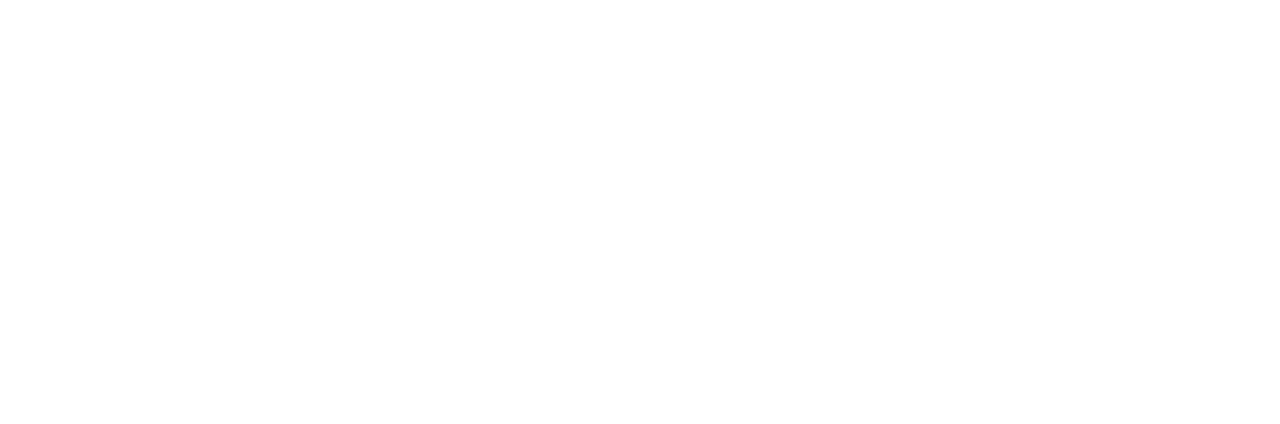
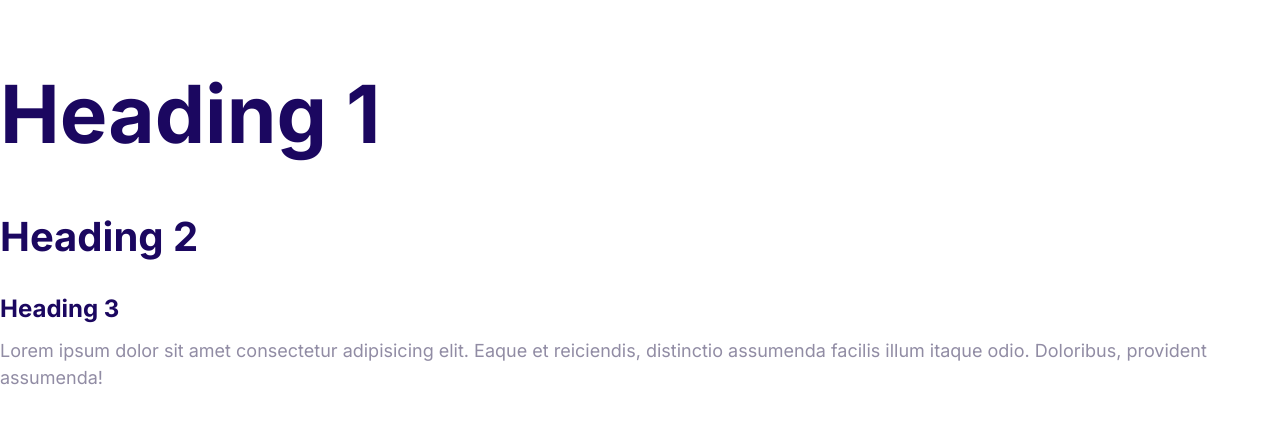
Before and after one commit to AbdalmajeedAlshari/Moshify-1, a plain HTML site: page index.html in a window 1280 px wide. Drawn offline with Linux system fonts and the light colour scheme.

Commit message:
DEfine the styles for the fonts.

```diff
--- a/css/styles.css
+++ b/css/styles.css
@@ -1,7 +1,70 @@
-:root{
+:root {
   --color-primary: #2584ff;
   --color-secondary: #00d9ff;
   --color-accent: #ff3400;
   --color-headings: #1b0760;
   --color-body: #918ca4;
 }
+
+html {
+  /*62.5% of 16px = 10px */
+  font-size: 62.5%;
+}
+
+body {
+  font-family: Inter, Arial, Helvetica, sans-serif;
+  font-size: 2.4rem;
+  line-height: 1.5;
+  color: var(--color-body);
+}
+
+h1,
+h2,
+h3 {
+  color: var(--color-headings);
+  margin-bottom: 1rem;
+}
+
+h1 {
+
+  font-size: 7rem;
+}
+
+h2 {
+
+  font-size: 4rem;
+}
+
+h3 {
+
+  font-size: 3rem;
+}
+
+p {
+  margin-top: 0;
+}
+
+/*Style for Desktop*/
+@media screen and (min-width: 1024px) {
+
+  body {
+    font-size: 1.8rem;
+  }
+
+
+  h1 {
+
+    font-size: 8rem;
+  }
+
+  h2 {
+
+    font-size: 4rem;
+  }
+
+  h3 {
+
+    font-size: 2.4rem;
+  }
+
+}
--- a/index.html
+++ b/index.html
@@ -4,8 +4,23 @@
     <meta charset="UTF-8" />
     <meta name="viewport" content="width=device-width, initial-scale=1.0" />
     <title>Document</title>
+    <link rel="preconnect" href="https://fonts.googleapis.com" />
+    <link rel="preconnect" href="https://fonts.gstatic.com" crossorigin />
+    <link
+      href="https://fonts.googleapis.com/css2?family=Inter:wght@400;700;800&display=swap"
+      rel="stylesheet"
+    />
     <link rel="stylesheet" href="css/normalize.css" />
     <link rel="stylesheet" href="css/styles.css" />
   </head>
-  <body></body>
+  <body>
+    <h1>Heading 1</h1>
+    <h2>Heading 2</h2>
+    <h3>Heading 3</h3>
+    <p>
+      Lorem ipsum dolor sit amet consectetur adipisicing elit. Eaque et
+      reiciendis, distinctio assumenda facilis illum itaque odio. Doloribus,
+      provident assumenda!
+    </p>
+  </body>
 </html>
```
